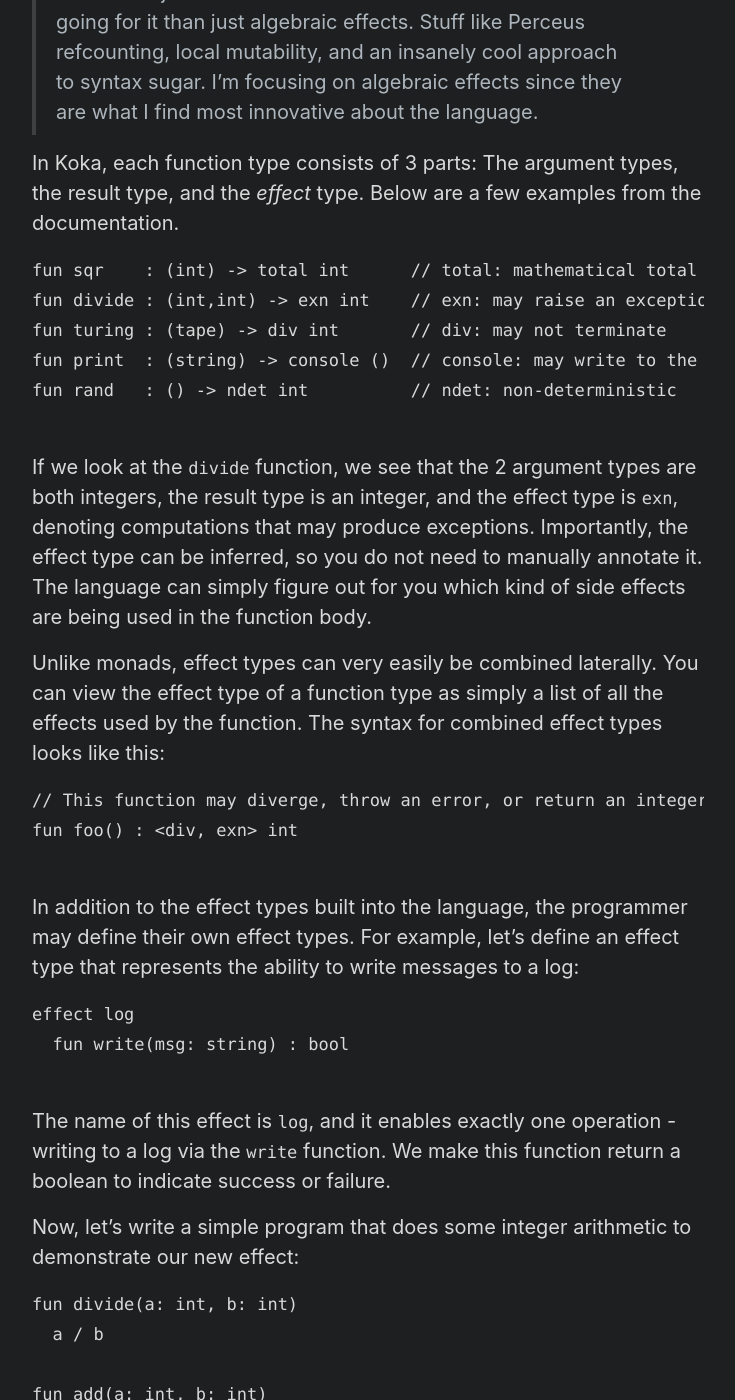
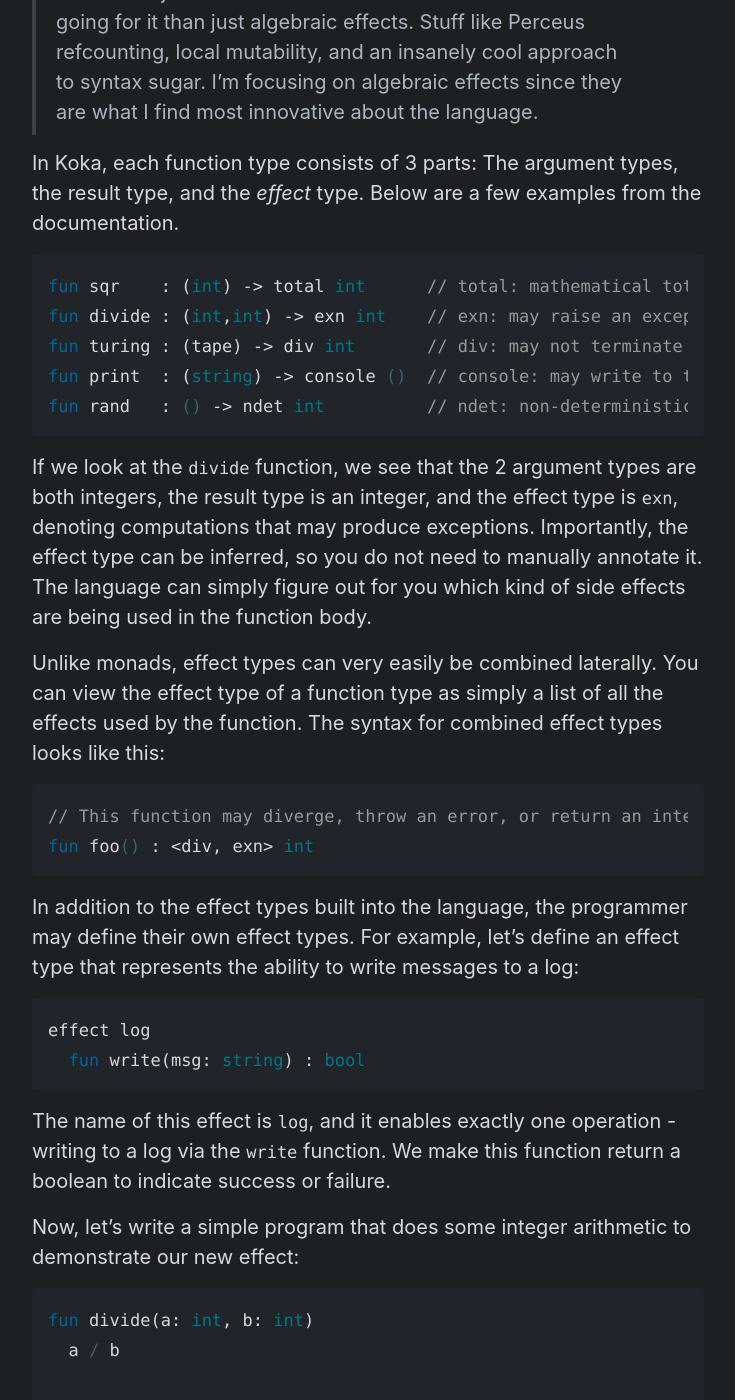
Before and after one commit to pema99/pema99.github.io, a Jekyll site: the page built from _posts/2022-07-30-interestinglangs.md, in a window 1280 px wide and 1400 px high, scrolled down 8743 px. Shown: the whole window, without its empty margins (272-1007 px from the left). Built offline with Jekyll 4.4.1, drawn with Linux system fonts in a browser that asks for light colours; some of the changed text lies outside the part shown.

Commit message:
Update highlighting

````diff
--- a/_posts/2022-07-30-interestinglangs.md
+++ b/_posts/2022-07-30-interestinglangs.md
@@ -141,7 +141,7 @@ Unfortunately, monads have some issues. They are notoriously intimidating to lea
 
 In Koka, each function type consists of 3 parts: The argument types, the result type, and the _effect_ type. Below are a few examples from the documentation.
 
-```fs
+```fsharp
 fun sqr    : (int) -> total int      // total: mathematical total function
 fun divide : (int,int) -> exn int    // exn: may raise an exception
 fun turing : (tape) -> div int       // div: may not terminate
@@ -152,14 +152,14 @@ If we look at the `divide` function, we see that the 2 argument types are both i
 
 Unlike monads, effect types can very easily be combined laterally. You can view the effect type of a function type as simply a list of all the effects used by the function. The syntax for combined effect types looks like this:
 
-```fs
+```fsharp
 // This function may diverge, throw an error, or return an integer
 fun foo() : <div, exn> int
 ```
 
 In addition to the effect types built into the language, the programmer may define their own effect types. For example, let's define an effect type that represents the ability to write messages to a log:
 
-```fs
+```fsharp
 effect log
   fun write(msg: string) : bool
 ```
@@ -168,7 +168,7 @@ The name of this effect is `log`, and it enables exactly one operation - writing
 
 Now, let's write a simple program that does some integer arithmetic to demonstrate our new effect:
 
-```fs
+```fsharp
 fun divide(a: int, b: int)
   a / b
 
@@ -183,7 +183,7 @@ fun main()
 
 This program will print the value `4`. No effect shenanigans happening yet. Let's say we want to add logging to our program, in order to keep track of which arithmetic operations we made during execution. We could use the `write` operation of our previously defined `log` effect, like so:
 
-```fs
+```fsharp
 effect log
   fun write(msg: string) : bool
 
@@ -212,7 +212,7 @@ error: there are unhandled effects for the main expression
 
 Koka is telling us that we are making use of an effect (log), but haven't described _how_ to handle this effect. In other words, we never gave an implementation for `write`. Helpfully, the compiler even tells us what to do. Enter **effect handlers**. Let's change our main function up a bit:
 
-```fs
+```fsharp
 fun main()
   with handler
     fun write(msg)
@@ -233,7 +233,7 @@ Dividing 8 by 2
 
 If the body of our function used more effects than just `log`, we could add their implementations under our implementation of `write`. What's interesting about this code is that we can trivially swap the implementation of `write` used at the call site without having to change any other code. In other words, the code making use of the effect (`add`, `divide`) knows _nothing_ about how that effect is implemented. For example, let's swap our simple implementation with one that builds up a string instead of immediately printing, and which returns `False` on empty log entries:
 
-```fs
+```fsharp
 fun main()
   var theLog := ""
   with handler
@@ -262,14 +262,14 @@ As we can see, the implementation of effects used by a piece of code is _truly_
 
 As a final example, let's return to our program above and implement our own error handling system - currently, we can divide by 0, after all! First, we define a new effect type:
 
-```fs
+```fsharp
 effect error<a>
   ctl error(msg: string) : a
 ```
 
 Here, we use this more general `ctl` keyword for defining our effect's single operation. Unlike `fun`, which acts exactly like a regular function, `ctl` lets us control when and whether the execution flow is passed between caller and callee. Since we don't intend to return execution flow to the callee in the case of an error, the `error` operation can return an arbitrary, generic type `a`. Next, we change up our implementation of `divide`:
 
-```fs
+```fsharp
 fun divide(a: int, b: int)
   if b == 0 then
     error("Don't divide by 0, dummy")
@@ -288,7 +288,7 @@ check  : interactive
 
 Finally, we simplify our main function a bit for testing:
 
-```fs
+```fsharp
 fun main()
   with handler
     fun write(msg)
@@ -299,7 +299,7 @@ fun main()
 
 As before, if we compile the program as-is, we get an error about not handling the `error` effect. So, we add another `with handler` construction:
 
-```fs
+```fsharp
 fun main()
   with handler
     fun write(msg)
@@ -318,7 +318,7 @@ Error: Don't divide by 0, dummy
 
 The use of `ctl` means that, by default, control flow never resumes at the callee. We can change that by calling the built-in `resume` operation.
 
-```fs
+```fsharp
 fun main()
   with handler
     fun write(msg)
@@ -356,7 +356,7 @@ The language is a bit tricky to demonstrate, as the programmer's workflow relies
 
 Now we can start typing some code. Here's a simple recursive Fibonacci function:
 
-```fs
+```fsharp
 foo n =
     if n < 2 then n
     else foo (n - 1) + foo (n - 2)
@@ -460,7 +460,7 @@ In addition to easy refactoring, the hashing mechanism used by Unison has some n
 
 Unison doesn't only just cache compiled code, it also caches test results. To show this, I'll write a simple unit test verifying our string appending function from earlier:
 
-```fs
+```fsharp
 test> my_test =
     check (foo "Hello" == "Hello, World")
 ```
@@ -515,7 +515,7 @@ But indeed, APL code consists almost entirely of strange-looking hieroglyphics,
 
 Without further ado, let's look at some code. I thought it would be fun as a first example to implement the function shown in the [Futhark section](#futhark), which calculates the length of a vector represented as an array. Here is the result:
 
-```apl
+```
 {(+/⍵*2)*÷2}
 ```
 
@@ -526,18 +526,18 @@ In APL, every function takes either 1 or 2 arguments. We call these functions mo
 The first operation we perform on the input array is `⍵*2`. `*` is the power operator, so this code will evaluate to a new array with all elements in `⍵` squared. Next, we use the squared array as the right-hand argument to the reduction operator, `/`. This operator takes as the left argument a binary operator, and as the right argument an array, and calculates the result of placing the binary operator between each pair of elements in the array. Concretely, `+/my_array` calculates the sum of elements in an array by interspersing the addition operator `+`. So, `(+/⍵*2)` calculates the sum of squares in `⍵`. Lastly, we again use the power operator to calculate the square root of this sum, by using `÷2` as the exponent, which is the reciprocal of 2, ie. 0.5.
 
 Phew, that was a mouthful. Let's try it out in an [APL REPL](https://tryapl.org/):
-```apl
+```
     {(+/⍵*2)*÷2}1 2 3
 3.741657387
 ```
 
 That is indeed the length of the vector `<1, 2, 3>`. APL array literals are simply space-separated values. To shorten this program further, we could have omitted the anonymous function and placed the argument directly into the body, like so:
-```apl
+```
 (+/1 2 3*2)*÷2
 ```
 
 We could also name our function for future use:
-```apl
+```
     vector_length ← {(+/⍵*2)*÷2}
     vector_length 1 2 3
 3.741657387
@@ -545,14 +545,14 @@ We could also name our function for future use:
 
 An interesting property of APL, is that most operators can be used both monadically or dyadically. Take for example the iota operator, `⍳`, sometimes known as the index generator. If we apply it monadically to a number `n`, it gives us an array of the `n` first numbers:
 
-```apl
+```
     ⍳5
 1 2 3 4 5
 ```
 
 However, when applied dyadically, it gives us the index of the right argument in the left argument. For example, we can use it to find where a number is in an array:
 
-```apl
+```
     8 1 4 3 2⍳3
 4
 ```
@@ -560,7 +560,7 @@ Indeed, 3 is at the 4'th index of the left array.
 
 Another interesting tidbit is that operators (and functions in general) generalize to arrays of arbitrary dimensions. This is known as rank polymorphism In fact, we've already seen this in the first example program, where we used `*` to exponentiate an entire array. Let's show a few more examples of this using perhaps the simplest operator of all, addition:
 
-```apl
+```
       1 + 5
 6
 
@@ -582,7 +582,7 @@ The building blocks described so far constitute the core of the language. Quite
 
 As a final piece of piece of shilling, let me show you [John Scholes](https://www.youtube.com/watch?v=a9xAKttWgP4) famous implementation of [Conway's Game of Life](https://en.wikipedia.org/wiki/Conway%27s_Game_of_Life) in APL:
 
-```apl
+```
     gen←{({⊃1 ⍵ ∨.∧ 3 4 = +/ +/ 1 0 ¯1 ∘.⊖ 1 0 ¯1 ⌽¨ ⊂⍵}⍣⍵)⍺}
     R∘gen¨ ⍳4
 ┌─────────────┬─────────────┬─────────────┬─────────────┐
````
